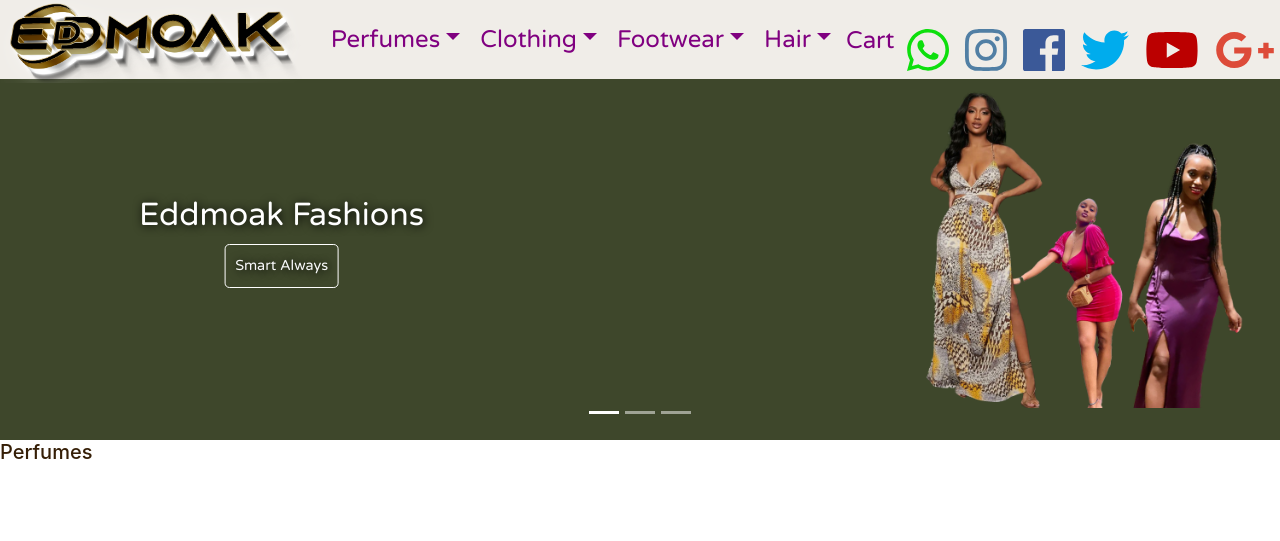
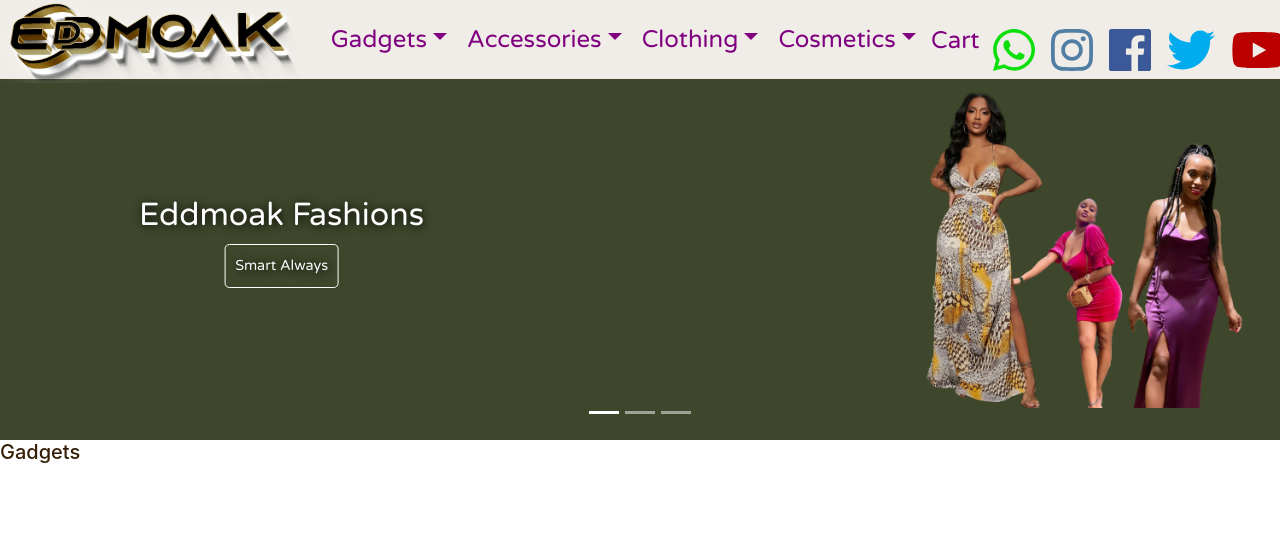
Before and after one commit to EdwardDanu/salepoint, a Django app: page / in a window 1280 px wide. Shown: the top 541 px of the page. Run offline with Django 3.2, Linux system fonts and the light colour scheme; data comes from the database, SQL or seed files in the repository; data that the repository does not hold is empty; some libraries are stand-ins or nearby versions.

Commit message:
change the headers

```diff
--- a/homeapp/templates/homeapp/index.html
+++ b/homeapp/templates/homeapp/index.html
@@ -42,25 +42,25 @@
 <div class="main-lines-container" id="main-lines-container">
         <!--Third container for desktop display-->
         <div id="desk-container">
-                <h5 class="main-lines">Perfumes</h5>
+                <h5 class="main-lines">Gadgets</h5>
                 <div class="slide-containers" id="perfumes">
                         <button  class="btn btn-lefts border border-warning"> <i class="fas fa-angle-left"></i></button>
                         <section class ="section-container d-flex flex-row" id="image-slider-perfumes"></section>
                         <button  class="btn btn-rights border border-warning"><i class="fas fa-angle-right"></i></button>
                 </div>
-                <h5 class="main-lines">Clothing</h5>
+                <h5 class="main-lines">Accessories</h5>
                 <div class="slide-containers" id="clothes">
                         <button  class="btn btn-lefts border border-warning"><i class="fas fa-angle-left"></i></button>
                         <section class="section-container d-flex flex-row" id="image-slider-clothes" ></section>
                         <button  class="btn btn-rights border border-danger"><i class="fas fa-angle-right"></i></button>
                 </div>
-                <h5 class="main-lines">Shoes</h5>
+                <h5 class="main-lines">Clothing</h5>
                 <div class="slide-containers" id="shoes">
                         <button  class="btn btn-lefts border border-warning"><i class="fas fa-angle-left"></i></button>
                         <section class="section-container d-flex flex-row" id="image-slider-shoes"></section>
                         <button  class="btn btn-rights border border-danger"><i class="fas fa-angle-right"></i></button>
                 </div>
-                <h5 class="main-lines">Hair</h5>
+                <h5 class="main-lines">Cosmetics</h5>
                 <div class="slide-containers" id="hair">
                         <button  class="btn btn-lefts border border-warning"><i class="fas fa-angle-left"></i></button>
                         <section class="section-container d-flex flex-row" id="image-slider-hair"></section>
--- a/homeapp/templates/homeapp/layout.html
+++ b/homeapp/templates/homeapp/layout.html
@@ -30,36 +30,36 @@
                 <div class="collapse navbar-collapse" id="navbarSupportedContent">
                         <ul class="navbar-nav mr-auto">
                                 <li class="nav-item dropdown">
-                                        <a class="nav-link dropdown-toggle" href="#" id="navbarDropdown" role="button" data-toggle="dropdown"aria-haspopup="true" aria-expanded="true">Perfumes</a>
+                                        <a class="nav-link dropdown-toggle" href="#" id="navbarDropdown" role="button" data-toggle="dropdown"aria-haspopup="true" aria-expanded="true">Gadgets</a>
                                         <div class="dropdown-menu" aria-labelledby="navbarDropdown">
-                                        <a  id="0"  class="customeroption dropdown-item" >Body Sprays</a>
-                                        <a  id="0"  class="customeroption dropdown-item" >Deodorants</a>
-                                        <a  id="0"      class="customeroption dropdown-item" >Oils</a>
-                                        <a  id="0"  class="customeroption dropdown-item">Roll ons</a>
+                                        <a  id="0"  class="customeroption dropdown-item" >Iphones</a>
+                                        <a  id="0"  class="customeroption dropdown-item" >Laptops</a>
+                                        <a  id="0"      class="customeroption dropdown-item" >Samsungs</a>
+                                        <a  id="0"  class="customeroption dropdown-item">Others</a>
+                                        </div>
+                                </li>
+                                <li class="nav-item dropdown">
+                                        <a class="nav-link dropdown-toggle" href="#" id="navbarDropdown" role="button" data-toggle="dropdown"aria-haspopup="true" aria-expanded="true">Accessories</a>
+                                        <div class="dropdown-menu" aria-labelledby="navbarDropdown">
+                                                <a  id="1"   class="customeroption dropdown-item" >Repair Accessories</a>
+                                                <a  id="1"   class="customeroption dropdown-item" >External Accessories</a>
+                                                <a  id="1"   class="customeroption dropdown-item">Others</a>
                                         </div>
                                 </li>
                                 <li class="nav-item dropdown">
                                         <a class="nav-link dropdown-toggle" href="#" id="navbarDropdown" role="button" data-toggle="dropdown"aria-haspopup="true" aria-expanded="true">Clothing</a>
                                         <div class="dropdown-menu" aria-labelledby="navbarDropdown">
-                                                <a  id="1"   class="customeroption dropdown-item" >Bottoms</a>
-                                                <a  id="1"   class="customeroption dropdown-item" >Dresses</a>
-                                                <a  id="1"   class="customeroption dropdown-item">Jumpsuits</a>
+                                                <a  id="2" class="customeroption dropdown-item" >Clothes</a>
+                                                <a  id="2" class="customeroption dropdown-item" >Shoes</a>
+                                                <a  id="2" class="customeroption dropdown-item" >Hair</a>
                                         </div>
                                 </li>
                                 <li class="nav-item dropdown">
-                                        <a class="nav-link dropdown-toggle" href="#" id="navbarDropdown" role="button" data-toggle="dropdown"aria-haspopup="true" aria-expanded="true">Footwear</a>
+                                        <a class="nav-link dropdown-toggle" href="#" id="navbarDropdown" role="button" data-toggle="dropdown"aria-haspopup="true" aria-expanded="true">Cosmetics</a>
                                         <div class="dropdown-menu" aria-labelledby="navbarDropdown">
-                                                <a  id="2" class="customeroption dropdown-item" >Sneakers</a>
-                                                <a  id="2" class="customeroption dropdown-item" >Slops</a>
-                                                <a  id="2" class="customeroption dropdown-item" >Formal</a>
-                                        </div>
-                                </li>
-                                <li class="nav-item dropdown">
-                                        <a class="nav-link dropdown-toggle" href="#" id="navbarDropdown" role="button" data-toggle="dropdown"aria-haspopup="true" aria-expanded="true">Hair</a>
-                                        <div class="dropdown-menu" aria-labelledby="navbarDropdown">
-                                                <a  id="3" class="customeroption dropdown-item" >Brazilian</a>
-                                                <a  id="3" class="customeroption dropdown-item" >Peruvian</a>
-                                                <a  id="3" class="customeroption dropdown-item" >Indian</a>
+                                                <a  id="3" class="customeroption dropdown-item" >Lotions</a>
+                                                <a  id="3" class="customeroption dropdown-item" >Makeup kits</a>
+                                                <a  id="3" class="customeroption dropdown-item" >Others</a>
                                         </div>
                                 </li>
                                 <a href= "#" class="nav-item notification"><span id="badges" class=" badge"></span>Cart</a>
--- a/requirements.txt
+++ b/requirements.txt
@@ -9,5 +9,5 @@ pytz==2021.1
 sqlparse==0.4.1
 whitenoise==5.2.0
 Pillow==8.3.1
-django-storages==1.11.1
+django-storages==1.12.3
 boto3==1.18.1
--- a/salepoint/settings.py
+++ b/salepoint/settings.py
@@ -6,9 +6,12 @@ from decouple import config
 # Static files (CSS, JavaScript, Images)
 # https://docs.djangoproject.com/en/3.2/howto/static-files/
 BASE_DIR = os.path.dirname(os.path.dirname(os.path.abspath(__file__)))
+
 STATICFILES_DIRS = [
     os.path.join(BASE_DIR, 'static'),
 ]
+
+
 #MEDIA_ROOT = os.path.join(BASE_DIR,'media')
 #MEDIA_URL = "/media/"
 #STATIC_URL = '/static/'
```
